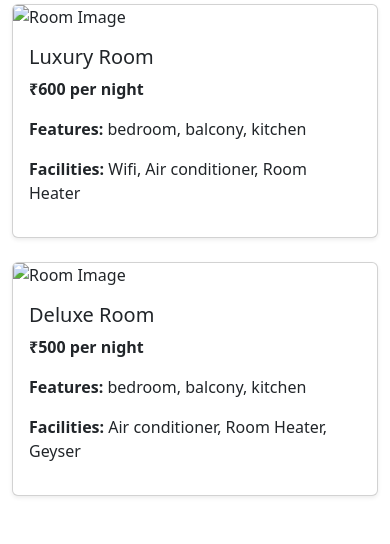
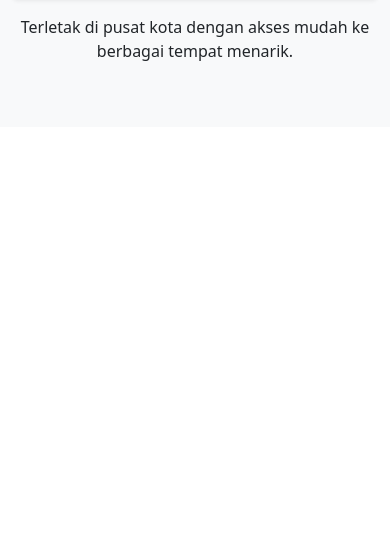
Before and after one commit to samasama-tech/coba, a PHP site: page /home.php in a window 390 px wide. Shown: the part 924-1468 px from the top of the page. After the commit the page ends 985 px from the top, so only its background shows below. Run offline with PHP 8.4, Linux system fonts and the light colour scheme; some libraries are stand-ins or nearby versions.

Commit message:
ubah dikit

```diff
--- a/home.php
+++ b/home.php
@@ -104,31 +104,20 @@
         </div>
     </div>
 
-    <!-- Rooms Section -->
-    <div class="container my-5">
-        <h2 class="text-center mb-4">Our Rooms</h2>
-        <div class="row g-4">
-            <?php
-            $rooms = [
-                ["title" => "Supreme deluxe room", "price" => 900, "features" => ["bedroom", "balcony", "kitchen"], "facilities" => ["Wifi", "Air conditioner", "Room Heater", "Geyser"]],
-                ["title" => "Luxury Room", "price" => 600, "features" => ["bedroom", "balcony", "kitchen"], "facilities" => ["Wifi", "Air conditioner", "Room Heater"]],
-                ["title" => "Deluxe Room", "price" => 500, "features" => ["bedroom", "balcony", "kitchen"], "facilities" => ["Air conditioner", "Room Heater", "Geyser"]],
-            ];
 
-            foreach ($rooms as $room) {
-                echo '<div class="col-md-4">';
-                echo '<div class="card shadow-sm h-100">';
-                echo '<img src="https://via.placeholder.com/400x200" class="card-img-top" alt="Room Image">';
-                echo '<div class="card-body">';
-                echo "<h5 class='card-title'>{$room['title']}</h5>";
-                echo "<p class='card-text fw-bold'>₹{$room['price']} per night</p>";
-                echo "<p><strong>Features:</strong> " . implode(", ", $room['features']) . "</p>";
-                echo "<p><strong>Facilities:</strong> " . implode(", ", $room['facilities']) . "</p>";
-                echo '</div></div></div>';
-            }
-            ?>
+    <section class="bg-light py-5">
+        <div class="container">
+            <h2 class="text-center mb-4">Lokasi Kami</h2>
+            <div class="ratio ratio-16x9 shadow-sm rounded">
+                <iframe
+                    src="https://www.google.com/maps/embed?pb=!1m18!1m12!1m3!1d1178.8201746556047!2d106.82556891102848!3d-6.385918137982336!2m3!1f0!2f0!3f0!3m2!1i1024!2i768!4f13.1!3m3!1m2!1s0x2e69eb6817164f0f%3A0x56bc7452dcaac286!2sApartemen%20Mares!5e0!3m2!1sid!2sid!4v1747631028110!5m2!1sid!2sid"
+                    width="600" height="450" style="border:0;" allowfullscreen="" loading="lazy"
+                    referrerpolicy="no-referrer-when-downgrade"></iframe>
+
+            </div>
+            <p class="text-center mt-3">Terletak di pusat kota dengan akses mudah ke berbagai tempat menarik.</p>
         </div>
-    </div>
+    </section>
 
     <!-- Login Modal -->
     <div class="modal fade" id="loginModal" tabindex="-1" aria-labelledby="loginModalLabel" aria-hidden="true">
@@ -174,7 +163,7 @@
                         <div class="row g-3">
                             <div class="col-md-6">
                                 <label class="form-label">Name</label>
-                                <input type="text" name="name" class="form-control" required>
+                                <input type="text" name="nama" class="form-control" required>
                             </div>
                             <div class="col-md-6">
                                 <label class="form-label">Email</label>
--- a/login.php
+++ b/login.php
@@ -20,7 +20,7 @@
         if (password_verify($password, $user['password'])) {
             $_SESSION["loggedin"] = true;
             $_SESSION["email"] = $user["email"];
-            $_SESSION["name"] = $user["name"];
+            $_SESSION["nama"] = $user["nama"];
             header("Location: menu.php");
             exit();
         } else {
```
Also changed, not shown: logot.php (+4 -6 lines), menu.php (+11 -1 lines), register.php (+7 -1 lines).
